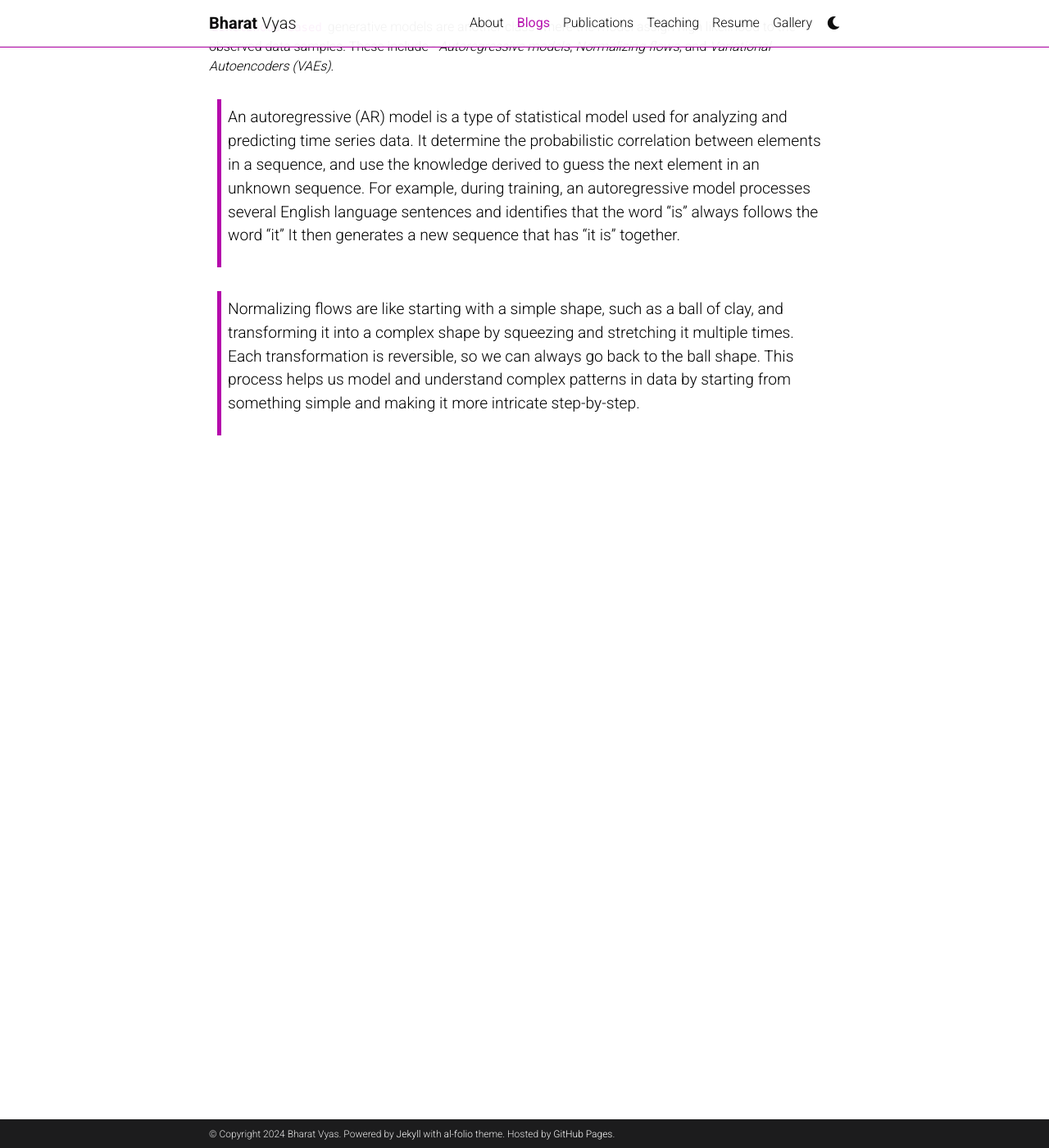
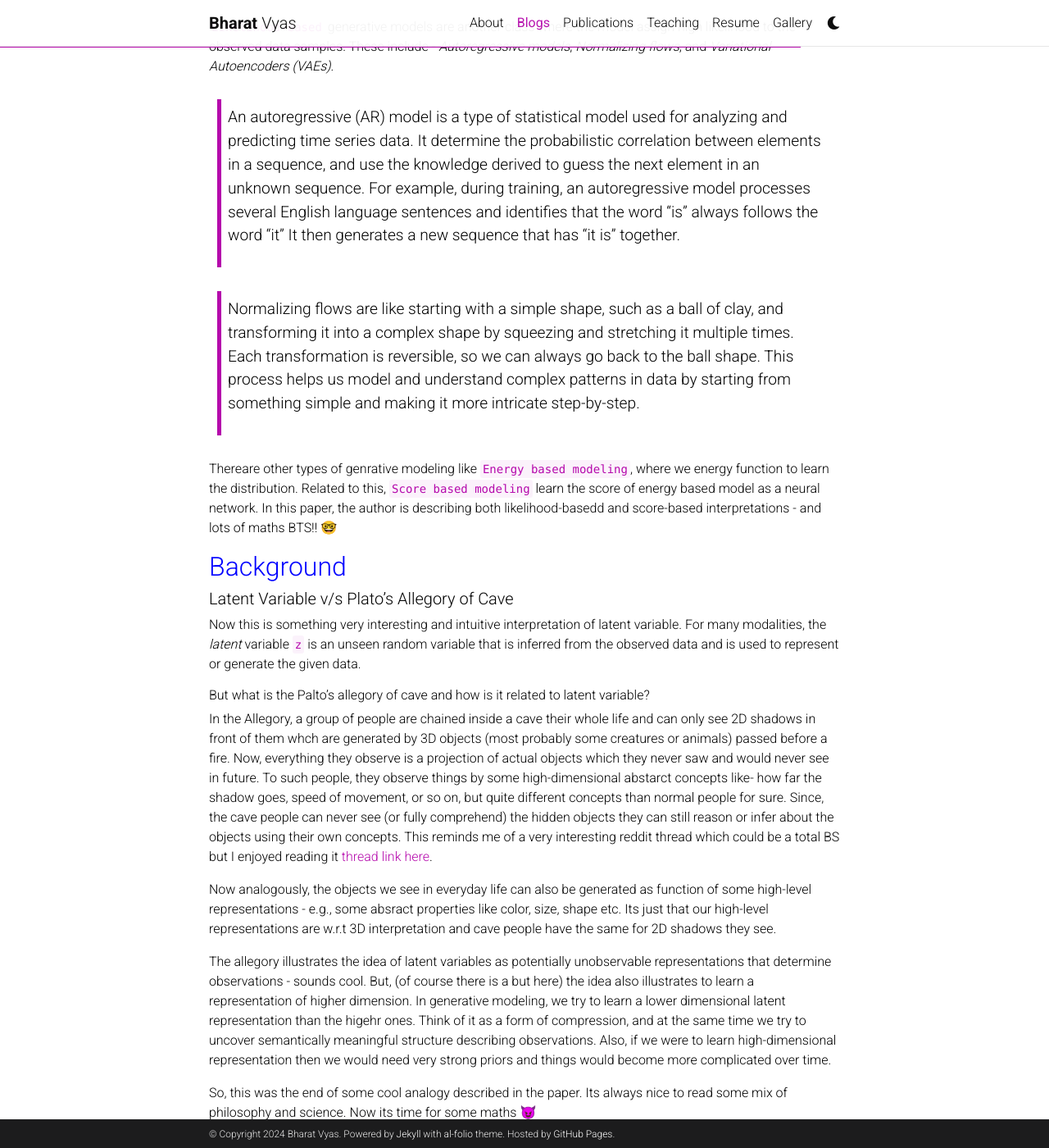
Before and after one commit to VYASB/vyasb.github.io, a Jekyll site: the page built from _posts/2023-03-12-intro-diffusion-models.md, in a window 1280 px wide and 1400 px high, scrolled down 1156 px. Shown: the whole window at 82% size. Built offline with Jekyll 4.4.1, drawn with Linux system fonts in a browser that asks for light colours; comment, search, counter and statistics services are not loaded; a style sheet for code colours, icons or effects is not loaded; some of the changed text lies outside the part shown.

Commit message:
equation test

```diff
--- a/_posts/2023-03-12-intro-diffusion-models.md
+++ b/_posts/2023-03-12-intro-diffusion-models.md
@@ -28,7 +28,7 @@
 
 
 
-## <font size="6" color="darkblue">Introduction </font>
+## <font size="6" color="blue">Introduction </font>
 
 The goal of generative model is to learn a true data distribution `p(x)` given some observed samples `x`.
 The learned model can:
@@ -43,3 +43,35 @@
 >An autoregressive (AR) model is a type of statistical model used for analyzing and predicting time series data. It determine the probabilistic correlation between elements in a sequence, and use the knowledge derived to guess the next element in an unknown sequence. For example, during training, an autoregressive model processes several English language sentences and identifies that the word “is” always follows the word “it” It then generates a new sequence that has “it is” together.
 
 >Normalizing flows are like starting with a simple shape, such as a ball of clay, and transforming it into a complex shape by squeezing and stretching it multiple times. Each transformation is reversible, so we can always go back to the ball shape. This process helps us model and understand complex patterns in data by starting from something simple and making it more intricate step-by-step.
+
+Thereare other types of genrative modeling like `Energy based modeling`, where we energy function to learn the distribution. Related to this, `Score based modeling` learn the score of energy based model as a neural network.
+In this paper, the author is describing both likelihood-basedd and score-based interpretations - and lots of maths BTS!! 🤓
+
+## <font size="6" color="blue">Background </font>
+
+##### Latent Variable v/s Plato's Allegory of Cave
+Now this is something very interesting and intuitive interpretation of latent variable. For many modalities, the *latent* variable `z` is an unseen random variable that is inferred from the observed data and is used to represent or generate the given data.
+
+###### But what is the Palto's allegory of cave and how is it related to latent variable?
+
+In the Allegory, a group of people are chained inside a cave their whole life and can only see 2D shadows in front of them whch are generated by 3D objects (most probably some creatures or animals) passed before a fire. Now, everything they observe is a projection of actual objects which they never saw and would never see in future. To such people, they observe things by some high-dimensional abstarct concepts like- how far the shadow goes, speed of movement, or so on, but quite different concepts than normal people for sure. Since, the cave people can never see (or fully comprehend) the hidden objects they can still reason or infer about the objects using their own concepts. This reminds me of a very interesting reddit thread which could be a total BS but I enjoyed reading it [thread link here](https://www.reddit.com/r/AskScienceDiscussion/comments/7gvlhp/why_does_life_only_exist_in_three_dimensions/).
+
+Now analogously, the objects we see in everyday life can also be generated as function of some high-level representations - e.g., some absract properties like color, size, shape etc. Its just that our high-level representations are w.r.t 3D interpretation and cave people have the same for 2D shadows they see.
+
+The allegory illustrates the idea of latent variables as potentially unobservable representations that determine observations - sounds cool. But, (of course there is a but here) the idea also illustrates to learn a representation of higher dimension. In generative modeling, we try to learn a lower dimensional latent representation than the higehr ones. Think of it as a form of compression, and at the same time we try to uncover semantically meaningful structure describing observations. Also, if we were to learn high-dimensional representation then we would need very strong priors and things would become more complicated over time.
+
+So, this was the end of some cool analogy described in the paper. Its always nice to read some mix of philosophy and science. Now its time for some maths 😈
+
+##### Evidence Lower Bound
+
+We start with the latent variable \( z \) and data we observe with the joint distribution \( p(x, z) \)
+
+In the "Likelihood based" generative modeling, we want to maximize the \( p(x) \) of all observed \( x \). There are two ways we could manipulate the joitn distribution to recover the likelihood of purely observed data \( p(x) \).
+
+The first one is: we explicitly marginalize out the latent variable \(z \). The marginal distribution is obtained by integrating \( p(x, z) \) with respect to \( z \).
+
+\[
+   p(x) = \int p(x, z) \, dz
+   \]
+
+Here, out latent variable \( z \) is a continous varibale, and we want to sum over all the possible values of latent variable (becasue \( x \) can occur with any value of \( z \))
```
